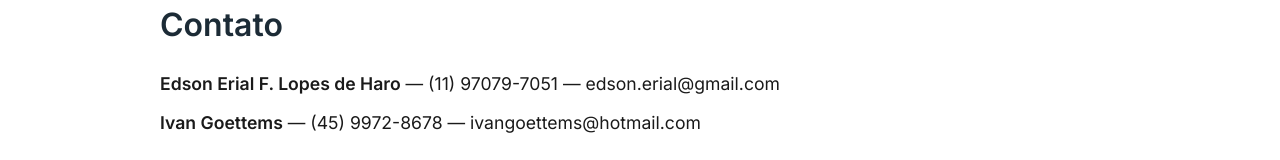
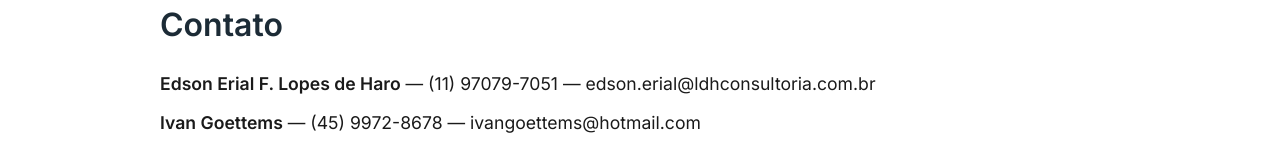
Before and after one commit to ed-haro/ldh-site, a plain HTML site: page index.html in a window 1280 px wide. Shown: the part 2016-2176 px from the top of the page. Drawn offline with Linux system fonts and the light colour scheme.

Commit message:
Update index.html

```diff
--- a/index.html
+++ b/index.html
@@ -122,7 +122,7 @@
 
   <section>
     <h2>Contato</h2>
-    <p class="contact-info"><strong>Edson Erial F. Lopes de Haro</strong> — (11) 97079-7051 — edson.erial@gmail.com</p>
+    <p class="contact-info"><strong>Edson Erial F. Lopes de Haro</strong> — (11) 97079-7051 — edson.erial@ldhconsultoria.com.br</p>
     <p class="contact-info"><strong>Ivan Goettems</strong> — (45) 9972-8678 — ivangoettems@hotmail.com</p>
   </section>
 
```
